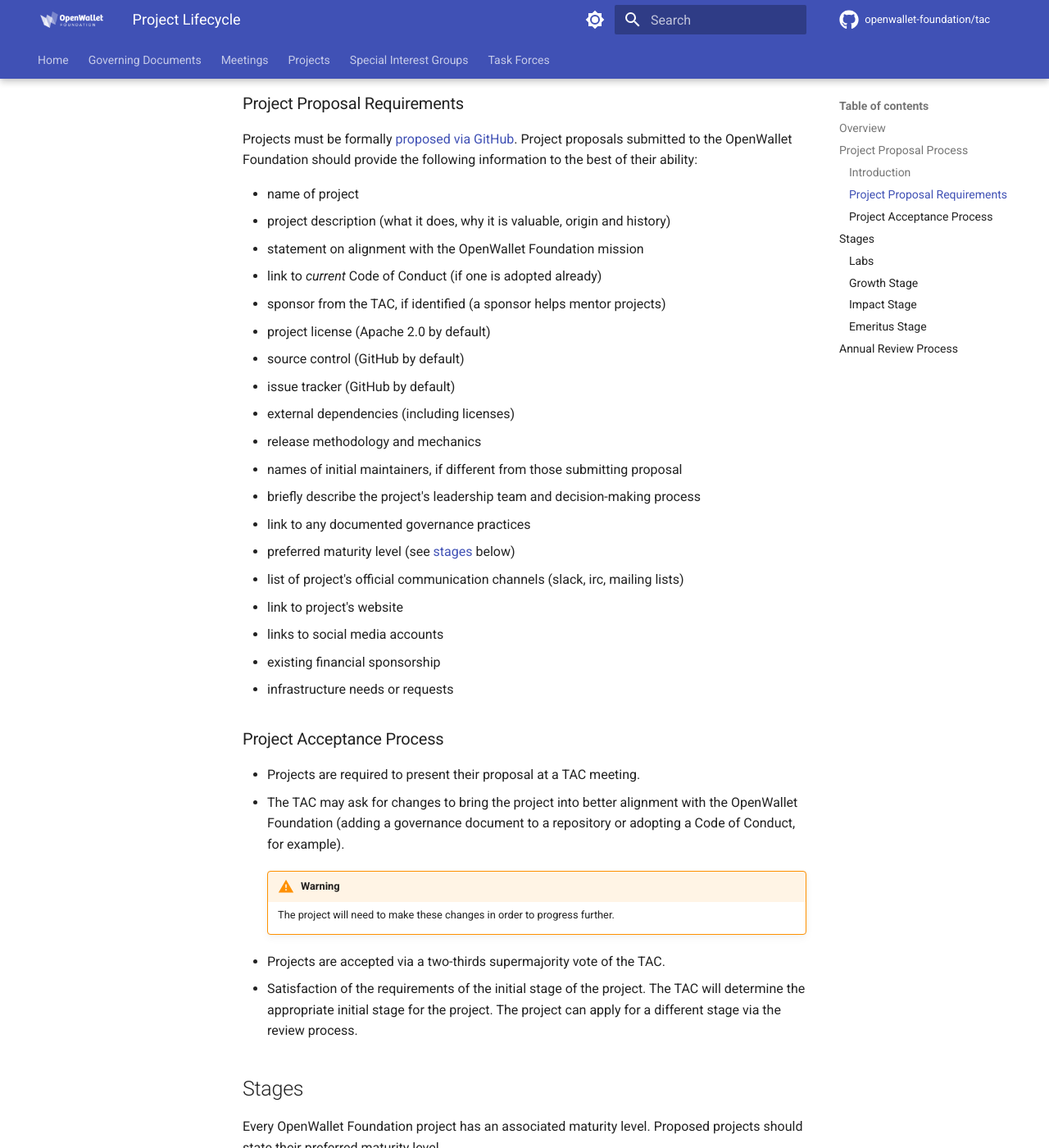
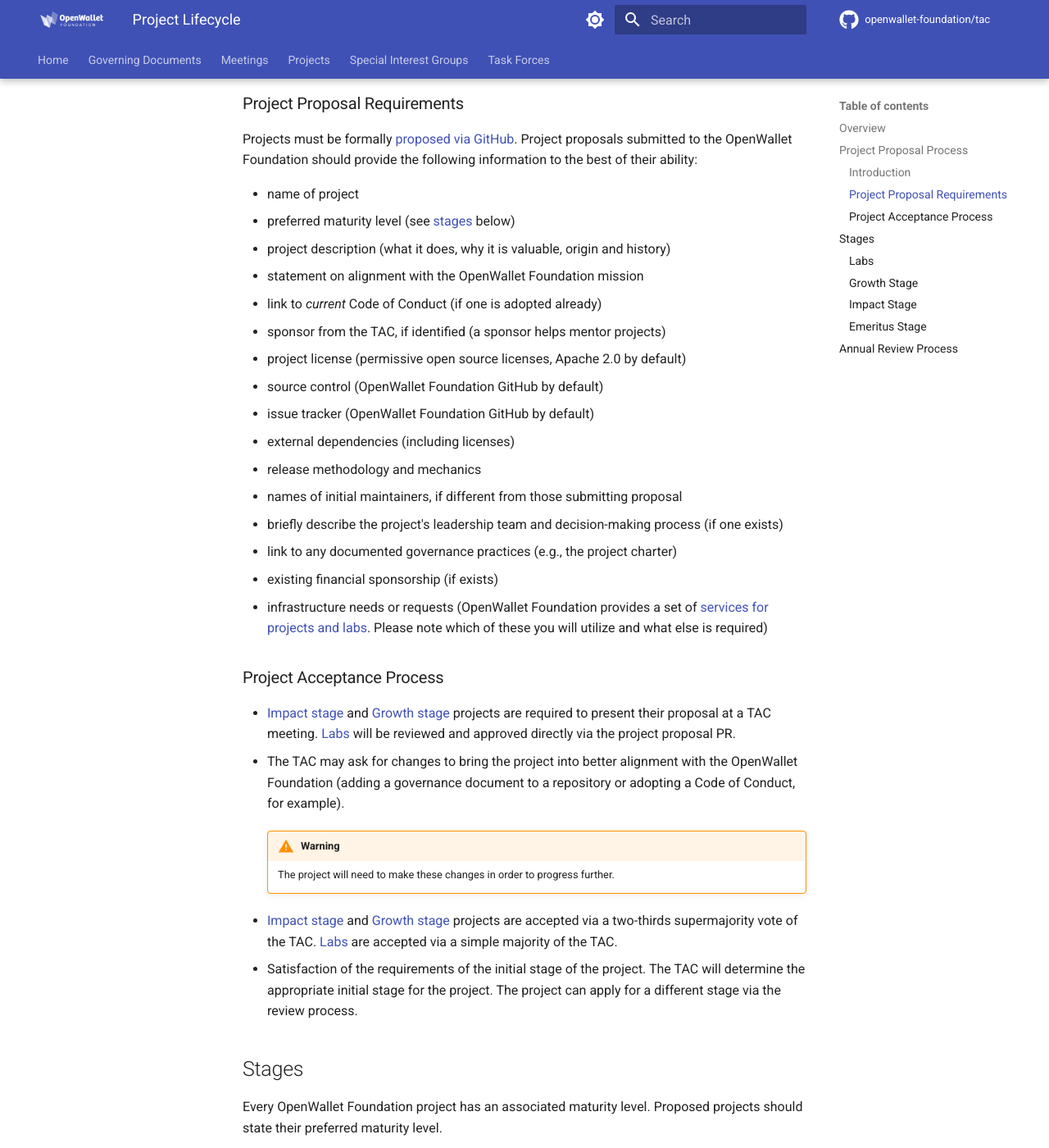
Before and after one commit to openwallet-foundation/tac, an MkDocs documentation site: the page built from docs/governance/project-lifecycle.md, in a window 1280 px wide and 1400 px high, scrolled down 810 px. Shown: the whole window at 82% size. Built offline with MkDocs 1.6.1 and Material for MkDocs 9.7.7, drawn with Linux system fonts in a browser that asks for light colours; comment, search, counter and statistics services are not loaded; some of the changed text lies outside the part shown.

Commit message:
Clarify and add intake form completion
Signed-off-by: Tracy Kuhrt <tracy.a.kuhrt@accenture.com>

```diff
--- a/docs/governance/project-lifecycle.md
+++ b/docs/governance/project-lifecycle.md
@@ -19,34 +19,31 @@
 Projects must be formally [proposed via GitHub](https://github.com/openwallet-foundation/project-proposals). Project proposals submitted to the OpenWallet Foundation should provide the following information to the best of their ability:
 
 * name of project
+* preferred maturity level (see [stages](#stages) below)
 * project description (what it does, why it is valuable, origin and history)
 * statement on alignment with the OpenWallet Foundation mission
 * link to *current* Code of Conduct (if one is adopted already)
 * sponsor from the TAC, if identified (a sponsor helps mentor projects)
-* project license (Apache 2.0 by default)
-* source control (GitHub by default)
-* issue tracker (GitHub by default)
+* project license (permissive open source licenses, Apache 2.0 by default)
+* source control (OpenWallet Foundation GitHub by default)
+* issue tracker (OpenWallet Foundation GitHub by default)
 * external dependencies (including licenses)
 * release methodology and mechanics
 * names of initial maintainers, if different from those submitting proposal
-* briefly describe the project's leadership team and decision-making process
-* link to any documented governance practices
-* preferred maturity level (see [stages](#stages) below)
-* list of project's official communication channels (slack, irc, mailing lists)
-* link to project's website
-* links to social media accounts
-* existing financial sponsorship
-* infrastructure needs or requests
+* briefly describe the project's leadership team and decision-making process (if one exists)
+* link to any documented governance practices (e.g., the project charter)
+* existing financial sponsorship (if exists)
+* infrastructure needs or requests (OpenWallet Foundation provides a set of [services for projects and labs](./project-and-lab-services.md). Please note which of these you will utilize and what else is required)
 
 ### Project Acceptance Process
-* Projects are required to present their proposal at a TAC meeting.
+* [Impact stage](#impact-stage) and [Growth stage](#growth-stage) projects are required to present their proposal at a TAC meeting. [Labs](#labs) will be reviewed and approved directly via the project proposal PR.
 * The TAC may ask for changes to bring the project into better alignment with the OpenWallet Foundation (adding a governance document to a repository or adopting a Code of Conduct, for example).
 
     !!! warning
 
         The project will need to make these changes in order to progress further.
 
-* Projects are accepted via a two-thirds supermajority vote of the TAC.
+* [Impact stage](#impact-stage) and [Growth stage](#growth-stage) projects are accepted via a two-thirds supermajority vote of the TAC. [Labs](#labs) are accepted via a simple majority of the TAC.
 * Satisfaction of the requirements of the initial stage of the project. The TAC will determine the appropriate initial stage for the project. The project can apply for a different stage via the review process.
 
 ## Stages
@@ -92,10 +89,12 @@
 
 To be considered for the Labs Stage, the project must meet the following requirements:
 
-* Submit a [project proposal](https://github.com/openwallet-foundation/project-proposals#instructions-for-proposing-a-project) with a Preferred Maturity Level of `Labs`.
-* Document an intellectual property policy that leverages the Apache 2.0 license or an open license that has been approved by the OpenWallet Foundation's Governing Board.
-* In the case of existing projects, an agreement to transfer the project name, trademarks, and electronic account assets (github repo, social media accounts, domain names, etc.) to Linux Foundation Europe for the benefit of the OpenWallet Foundation.
-* Upon acceptance, Labs must list their status prominently on their website/README (e.g., PROJECT, an OpenWallet Foundation Lab).
+* Complete an [project intake form](https://docs.google.com/forms/d/e/1FAIpQLSeO1bDGHUP-ZpCo1uynm94YOxZlek6RhCH7o3FnX1lZSXXfSQ/viewform?fbzx=4351560609072672295). This intake from will create:
+    * A project charter ([sample](https://docs.google.com/document/d/1Sxnktu3d_xLFSZmAmSFbUp1Y1s1E36YvNDupY2AmigU/edit)) that documents an intellectual property policy that leverages the Apache 2.0 license or a permissive open source license.
+    * A collaboration agreement that in the case of existing projects, provides an agreement to transfer the project name, trademarks, and electronic account assets (github repo, social media accounts, domain names, etc.) to Linux Foundation Europe for the benefit of the OpenWallet Foundation.
+* Submit a [project proposal](https://github.com/openwallet-foundation/project-proposals#instructions-for-proposing-a-project).
+
+Upon acceptance, Labs must list their status prominently on their website/README (e.g., PROJECT, an OpenWallet Foundation Lab).
 
 ### Growth Stage
 **Definition**
@@ -130,6 +129,8 @@
 * Demonstrates how this project differs from existing projects in the Growth and Impact stages.
 * Receive a two-thirds supermajority vote of the TAC to move to Growth Stage.
 
+Upon acceptance, Growth projects must list their status prominently on their website/README (e.g., PROJECT, an OpenWallet Foundation Project).
+
 ### Impact Stage
 **Definition**
 
@@ -161,6 +162,8 @@
  * Other metrics as defined by the applying Project during the application process in cooperation with the TAC.
  * Receive a supermajority vote from the TAC to move to Impact stage. Projects can move directly from Labs to Impact, if they can demonstrate sufficient maturity and have met all requirements.
 
+Upon acceptance, Impact projects must list their status prominently on their website/README (e.g., PROJECT, an OpenWallet Foundation Project).
+
 ### Emeritus Stage
 **Definition**
 
@@ -179,6 +182,8 @@
 
 Projects may be granted Emeritus status via a two-thirds vote from the TAC and with approval from project ownership. In cases where there is a lack of project ownership, only a two-thirds vote from the TAC is required.
 
+Upon acceptance, Emeritus projects must list their status prominently on their website/README.
+
 !!! info
     If members of the community would like to re-active a project that has been granted Emeritus status, the community must start the lifecycle over again by submitting a new proposal to the TAC.
 
```
